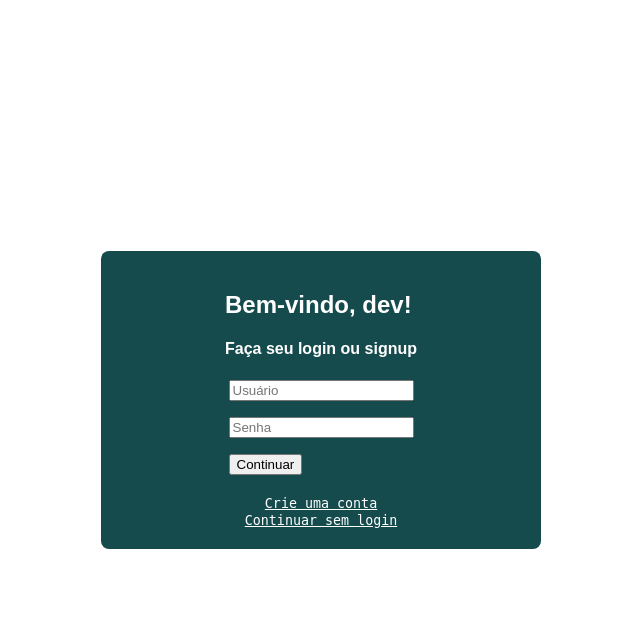
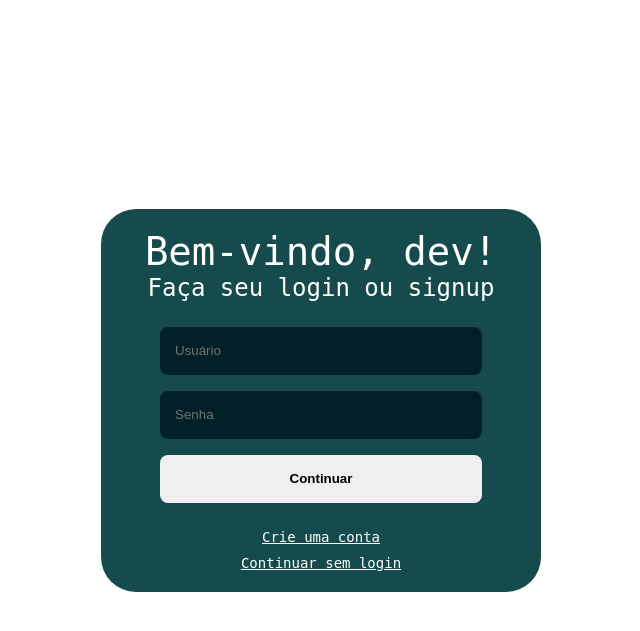
Before and after one commit to guicalistrato/ds-grupo-6, a Flask app: page /login in a window 1280 px wide. Shown: the top 631 px of the page, without its empty margins (319-959 px from the left). Run offline with Flask 3, Linux system fonts and the light colour scheme.

Commit message:
incrementei estilização do login

```diff
--- a/static/login.css
+++ b/static/login.css
@@ -6,7 +6,7 @@ body, html {
     justify-content: center;
     align-items: center;
     height: 100vh; /* 100% da altura do viewport */
-    width: 100%
+    width: 100%;
 }
 
 #bloco-central{
@@ -18,7 +18,45 @@ body, html {
     color: #fff;
     font-family: Arial, Helvetica, sans-serif;
     padding: 20px;
+    border-radius: 35px;
+    gap: 25px;
+}
+#titulo{
+    display: flex;
+    flex-direction: column;
+    align-items: center;
+    font-family: monospace;
+    font-size: 24px;
+}
+
+#main-title{
+    font-size: 39px;
+}
+
+#usuario, #senha, #botao-login{
+    font-family: Arial, Helvetica, sans-serif;
     border-radius: 8px;
+    border: none;
+    min-height: 48px;
+    min-width: 322px;
+    width: 85%;
+    padding: 0 15px;
+    box-sizing: border-box; /* o padding não estoura a largura */
+}
+
+#usuario, #senha{
+    background-color: #022028;
+    color: #164B4D;
+
+}
+
+#botao-login{
+    font-weight: bold;
+    transition: color 0.3s;
+}
+
+#botao-login:hover {
+    background-color: #d1d1d1;
 }
 
 #botao-criar-conta, #cont-sem-login{
@@ -27,18 +65,18 @@ body, html {
     border: none;
     text-decoration: underline;
     color: #fff;
+    cursor: pointer;
+    font-size: 14px;
+    transition: color 0.2s;
 }
 
 #botoes-extras{
     display: flex;
     flex-direction: column;
-    padding-top: 20px;
+    align-items: center;
+    gap: 8px;
 }
 
-#botao-criar-conta:hover{
-    color: grey;
+#botao-criar-conta:hover, #cont-sem-login:hover {
+    color: #7c7c7c;
 }
-
-#cont-sem-login:hover{
-    color: grey;
-}
--- a/templates/login.html
+++ b/templates/login.html
@@ -8,11 +8,11 @@
     <div id="bloco-central">
 
         <div id="titulo">
-            <h2>Bem-vindo, dev!</h2>
-            <h4>Faça seu login ou signup</h4>
+            <span id="main-title">Bem-vindo, dev!</span>
+            <span>Faça seu login ou signup</span>
         </div>
 
-        <div>
+        <div id="login">
             <input type="text" id="usuario" placeholder="Usuário">
             <p><input type="password" id="senha" placeholder="Senha"></p>
             <button type="button" id="botao-login" onclick="enviar_dados()">Continuar</button>
```
